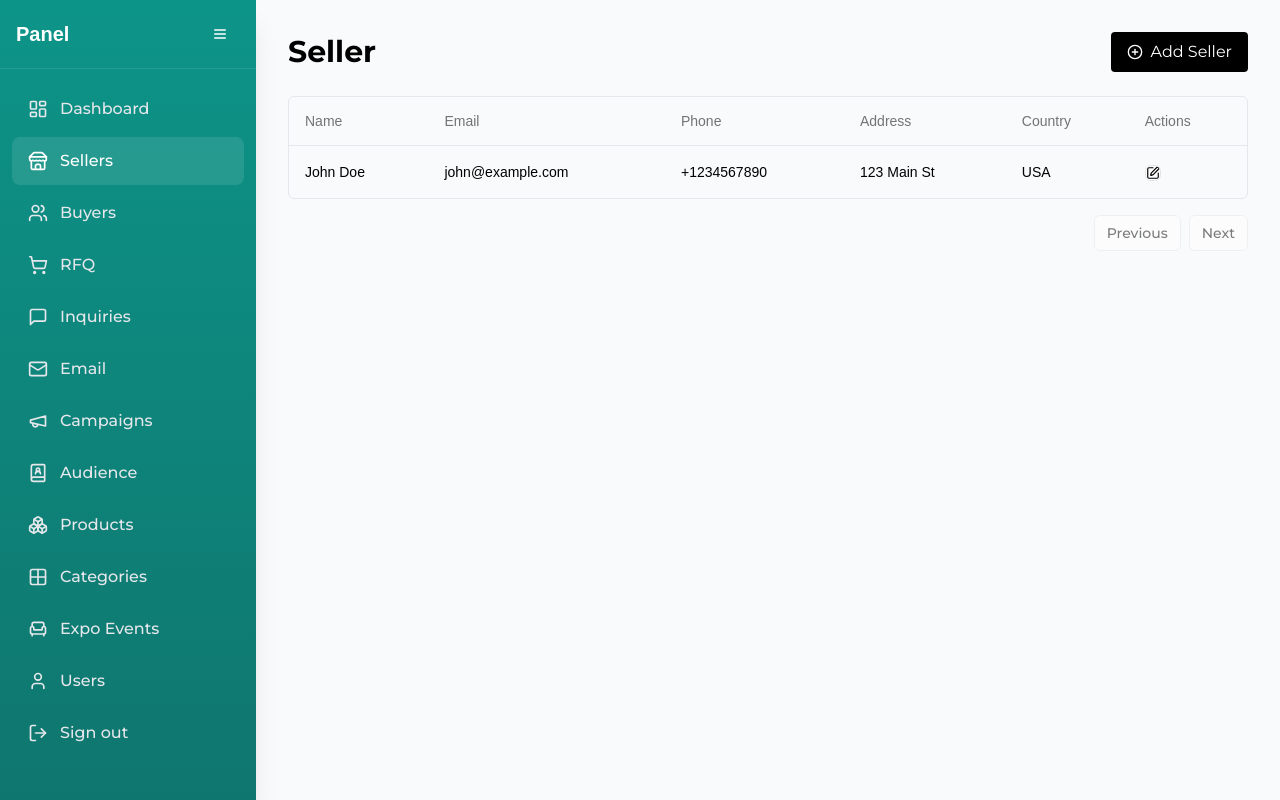
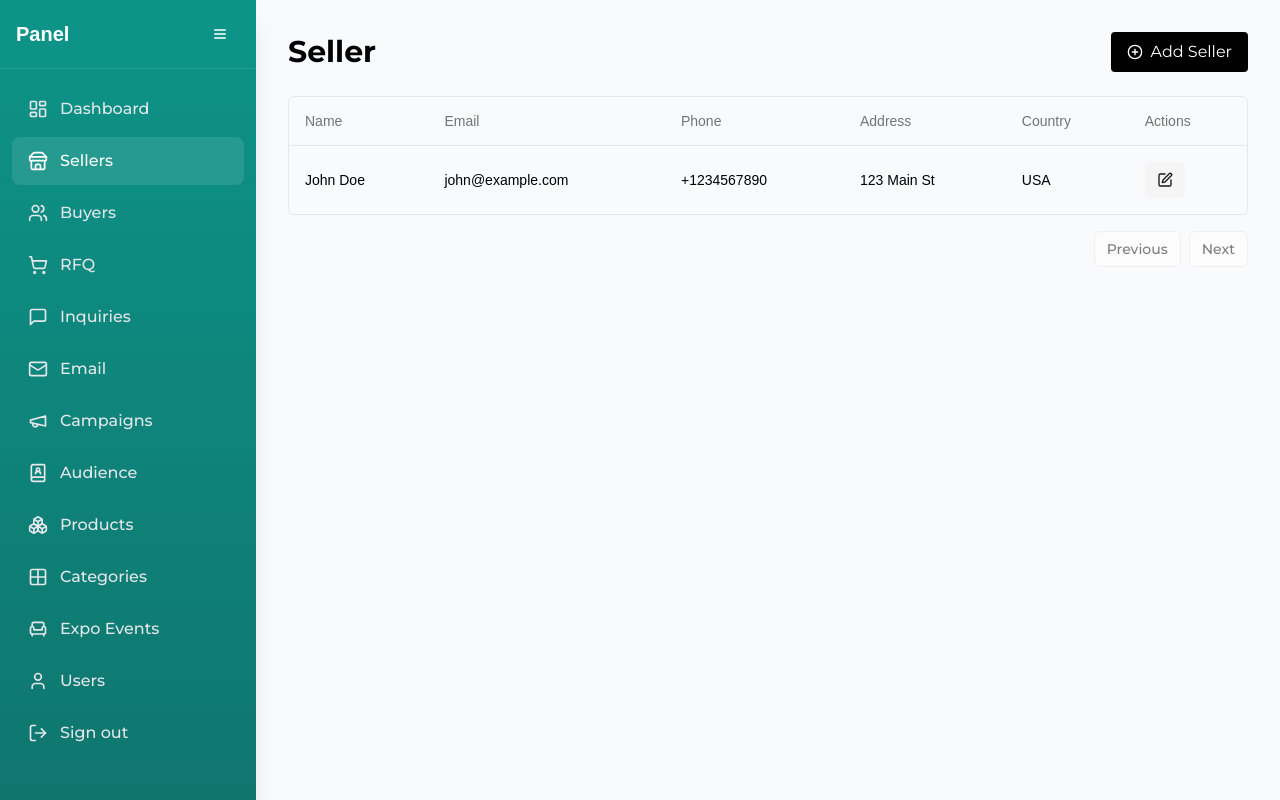
Before and after one commit to Tayyabbutt1133/trade, a Next.js app: page /dashboard/sellers in a window 1280 px wide. Built offline with nearby package versions, Linux system fonts and the light colour scheme.

Commit message:
feat: update SellerForm to use select for designation, enhance file input with accepted file types, and refactor TableActionBtn for improved routing

```diff
--- a/app/(dashboard)/dashboard/sellers/components/SellerForm.jsx
+++ b/app/(dashboard)/dashboard/sellers/components/SellerForm.jsx
@@ -60,7 +60,7 @@ const formFields = [
   { id: "seller-address", label: "Address", type: "textarea", required: true, maxLength: 199 },
   { id: "seller-country", label: "Country", type: "select", required: true, options: countries },
   { id: "seller-industry", label: "Industry", type: "select", required: true, options: industries },
-  { id: "seller-designation", label: "Designation", type: "text", required: true, suggestions: designations },
+  { id: "seller-designation", label: "Designation", type: "select", required: true, options: designations},
   { id: "poc-name", label: "POC Name", type: "text", required: true, maxLength: 99 },
   { id: "poc-contact", label: "POC Contact", type: "contact", required: true },
   {
@@ -146,6 +146,7 @@ export function SellerForm() {
                 maxLength={field.maxLength}
               />
             ) : field.type === "file" ? (
+              <>
                 <Input
                   id={field.id}
                   type="file"
@@ -154,6 +155,10 @@ export function SellerForm() {
                   multiple={field.multiple}
                   accept={field.accept}
                 />
+                <p className="text-gray-500 text-sm mt-1">
+                  Accepted file types: {field.accept.replace(/\./g, '').replace(/,/g, ', ')}
+                </p>
+              </>
             ) : (
               <Input
                 id={field.id}
@@ -165,14 +170,6 @@ export function SellerForm() {
                 list={field.suggestions ? `${field.id}-suggestions` : undefined}
               />
             )}
-            {field.suggestions && (
-              <datalist id={`${field.id}-suggestions`}>
-                {field.suggestions.map((suggestion) => (
-                  <option key={suggestion} value={suggestion} />
-                ))}
-              </datalist>
-            )}
-            {errors[field.id] && <p className="text-red-500 text-sm">{errors[field.id]}</p>}
           </div>
         ))}
       </div>
--- a/app/(dashboard)/dashboard/sellers/page.jsx
+++ b/app/(dashboard)/dashboard/sellers/page.jsx
@@ -16,7 +16,7 @@ export default function SellerPage() {
     { accessorKey: "country", header: "Country" },
     {
       accessorKey: "Actions",
-      cell: ({ row }) => <TableActionBtn href="sellers" data={row.original} />,
+      cell: ({ row }) => <TableActionBtn page="sellers" data={row.original} />,
     },
   ];
 
--- a/components/table-action-btn.jsx
+++ b/components/table-action-btn.jsx
@@ -4,15 +4,14 @@ import { Edit } from "lucide-react";
 import { Button } from "./ui/button";
 
 
-const TableActionBtn = ({href, data}) => {
+const TableActionBtn = ({ data, page }) => {
   return (
-    <Link href={`/dashboard/${href}/${data.id}`}>
+    <Link href={`/dashboard/${page}/${data.id}`}>
       <Button
-        size="icon"
-        variant="outline"
-        asChild
+        size="sm"
+        variant="secondary"
       >
-        <Edit className="mr-2 h-4 w-4" />
+        <Edit className="h-4 w-4" />
       </Button>
     </Link>
   );
```
Lines whose indentation alone changed are shown as unchanged.
